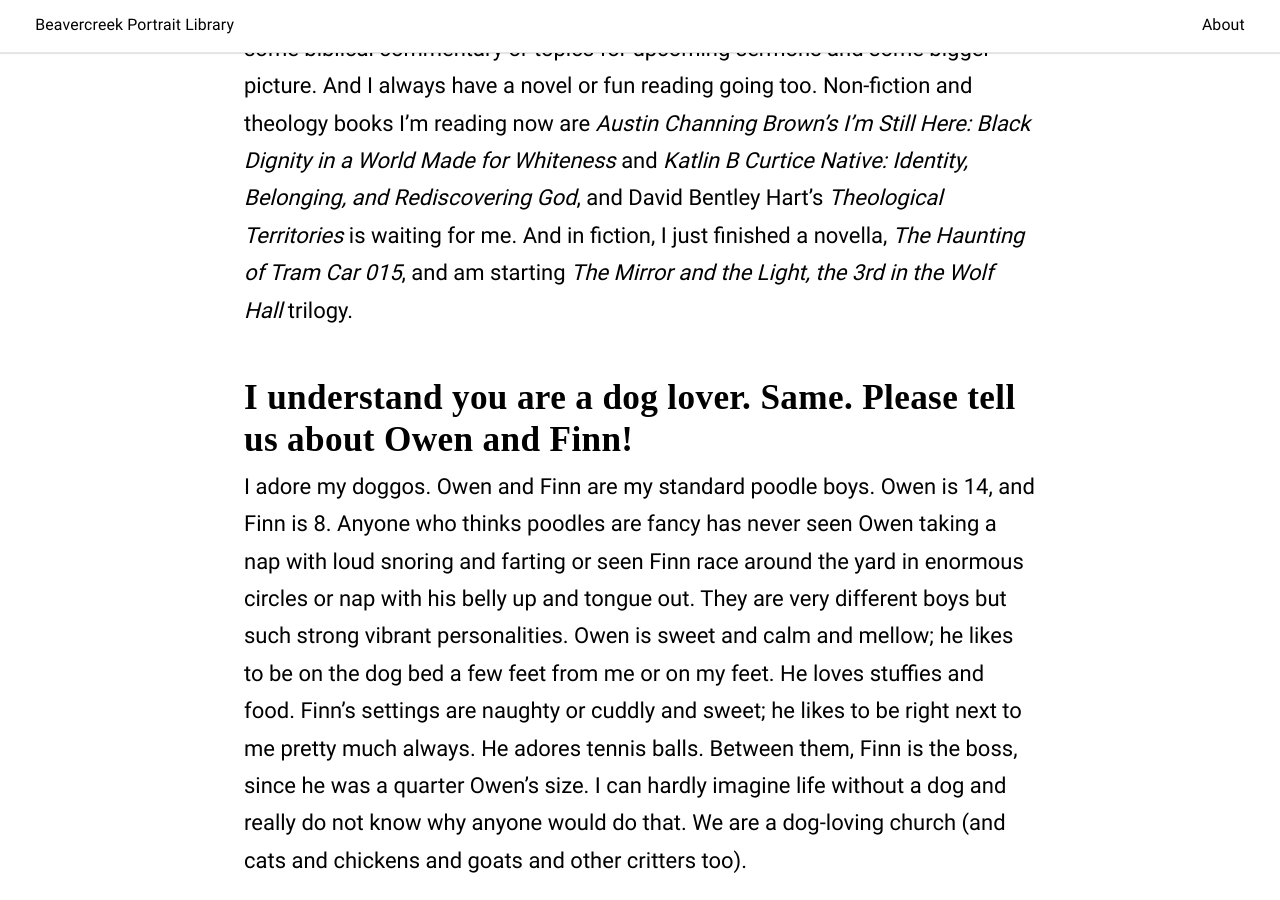
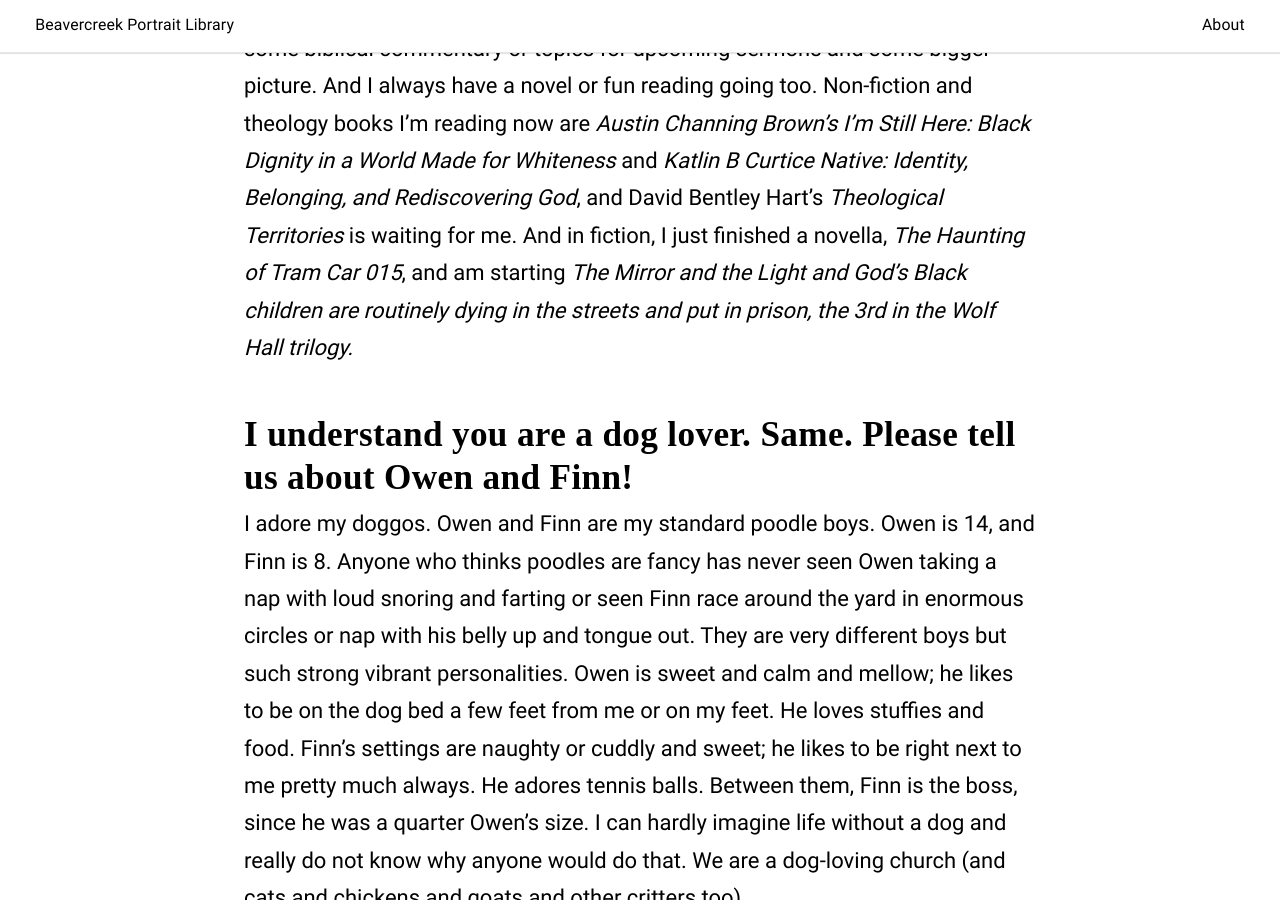
Before and after one commit to rentry/beavercreek-portrait-library, a Jekyll site: the page built from _posts/2020-06-02-portrait-1-jennifer-seaich.md, in a window 1280 px wide and 900 px high, scrolled down 9444 px. Built offline with Jekyll 4.4.1, drawn with Linux system fonts in a browser that asks for light colours.

Commit message:
Content change

```diff
--- a/_posts/2020-06-02-portrait-1-jennifer-seaich.md
+++ b/_posts/2020-06-02-portrait-1-jennifer-seaich.md
@@ -61,7 +61,7 @@ There is still spiritual hunger, as real and meaningful as other needs, and we s
 
 ## Are you reading any books right now that you’d like to share?
 
-I'm always reading books! I usually have at least a couple going for church—some biblical commentary or topics for upcoming sermons and some bigger picture. And I always have a novel or fun reading going too. Non-fiction and theology books I'm reading now are <i>Austin Channing Brown's I'm Still Here: Black Dignity in a World Made for Whiteness</i> and <i>Katlin B Curtice Native: Identity, Belonging, and Rediscovering God</i>, and David Bentley Hart's <i>Theological Territories</i> is waiting for me. And in fiction, I just finished a novella, <i>The Haunting of Tram Car 015</i>, and am starting <i>The Mirror and the Light, the 3rd in the Wolf Hall</i> trilogy.
+I'm always reading books! I usually have at least a couple going for church—some biblical commentary or topics for upcoming sermons and some bigger picture. And I always have a novel or fun reading going too. Non-fiction and theology books I'm reading now are <i>Austin Channing Brown's I'm Still Here: Black Dignity in a World Made for Whiteness</i> and <i>Katlin B Curtice Native: Identity, Belonging, and Rediscovering God</i>, and David Bentley Hart's <i>Theological Territories</i> is waiting for me. And in fiction, I just finished a novella, <i>The Haunting of Tram Car 015</i>, and am starting <i>The Mirror and the Light and God’s Black children are routinely dying in the streets and put in prison, the 3rd in the Wolf Hall trilogy.
 
 ## I understand you are a dog lover. Same. Please tell us about Owen and Finn!
 
```
